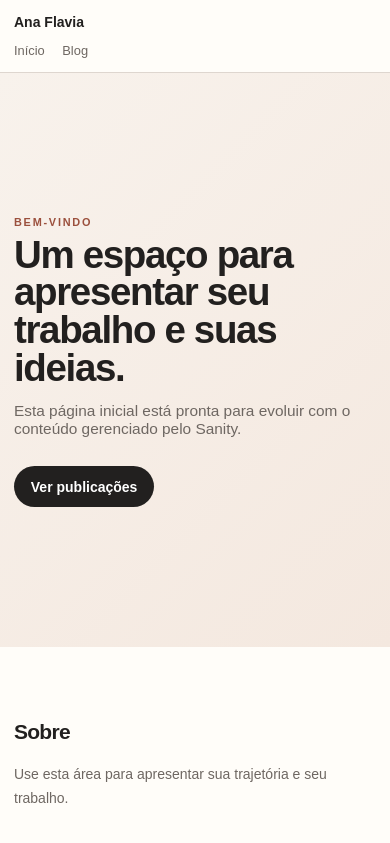
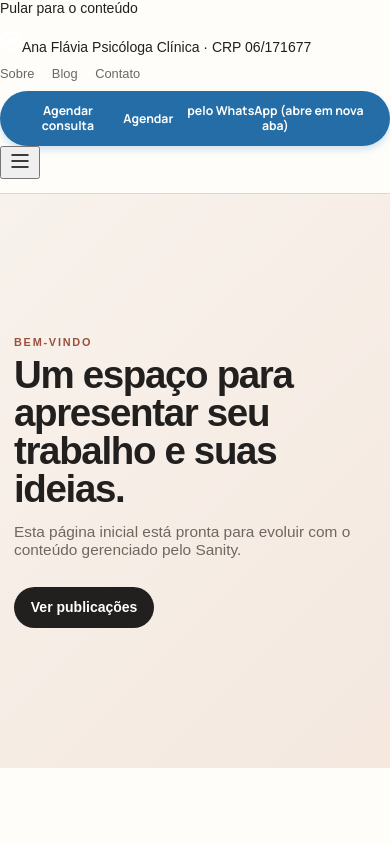
Before and after one commit to flaviafreitas/ana-flavia, a Nuxt app: page / in a window 390 px wide. Shown: the top 843 px of the page. Built offline with nearby package versions, Linux system fonts and the light colour scheme.

Commit message:
Add responsive header

```diff
--- a/app/components/SiteHeader.vue
+++ b/app/components/SiteHeader.vue
@@ -1,16 +1,110 @@
+<script setup lang="ts">
+import { site, siteNavigation } from '~/config/site'
+
+const route = useRoute()
+const menuOpen = ref(false)
+const menuButton = ref<HTMLButtonElement>()
+
+watch(
+  () => route.fullPath,
+  () => {
+    menuOpen.value = false
+  },
+)
+
+function closeMenu() {
+  if (!menuOpen.value) return
+  menuOpen.value = false
+  menuButton.value?.focus()
+}
+</script>
+
 <template>
-  <header class="site-header">
-    <div :class="['container', 'site-header__inner']">
-      <NuxtLink
-        class="site-header__logo"
-        to="/"
+  <header
+    class="site-header"
+    @keydown.esc="closeMenu"
+  >
+    <a
+      class="site-header__skip"
+      href="#conteudo-principal"
+    >
+      Pular para o conteúdo
+    </a>
+    <div class="site-shell site-header__inner">
+      <SiteBrand />
+      <nav
+        class="site-header__desktop-nav"
+        aria-label="Navegação principal"
       >
-        Ana Flavia
-      </NuxtLink>
-      <nav aria-label="Navegação principal">
-        <NuxtLink to="/">Início</NuxtLink>
-        <NuxtLink to="/blog">Blog</NuxtLink>
+        <NuxtLink
+          v-for="link in siteNavigation"
+          :key="link.to"
+          :to="link.to"
+          :class="{ 'is-current': route.fullPath === link.to }"
+          :aria-current="route.fullPath === link.to ? 'location' : 'false'"
+        >
+          {{ link.label }}
+        </NuxtLink>
       </nav>
+      <div class="site-header__actions">
+        <a
+          class="btn btn--primary btn--sm site-header__appointment"
+          :href="site.whatsappUrl"
+          target="_blank"
+          rel="noopener noreferrer"
+        >
+          <span class="site-header__appointment-desktop">Agendar consulta</span>
+          <span class="site-header__appointment-mobile">Agendar</span>
+          <span class="site-visually-hidden">pelo WhatsApp (abre em nova aba)</span>
+        </a>
+        <button
+          ref="menuButton"
+          class="site-header__menu-button"
+          type="button"
+          :aria-expanded="menuOpen"
+          aria-controls="site-mobile-navigation"
+          :aria-label="menuOpen ? 'Fechar menu' : 'Abrir menu'"
+          @click="menuOpen = !menuOpen"
+        >
+          <svg
+            width="24"
+            height="24"
+            viewBox="0 0 24 24"
+            fill="none"
+            stroke="currentColor"
+            stroke-width="1.5"
+            stroke-linecap="round"
+            aria-hidden="true"
+          >
+            <path
+              v-if="menuOpen"
+              d="m6 6 12 12M18 6 6 18"
+            />
+            <path
+              v-else
+              d="M4 6h16M4 12h16M4 18h16"
+            />
+          </svg>
+        </button>
+      </div>
     </div>
+    <nav
+      id="site-mobile-navigation"
+      v-show="menuOpen"
+      class="site-header__mobile-nav"
+      aria-label="Navegação principal no celular"
+    >
+      <div class="site-shell">
+        <NuxtLink
+          v-for="link in siteNavigation"
+          :key="link.to"
+          :to="link.to"
+          @click="menuOpen = false"
+        >
+          {{ link.label }}
+          <span aria-hidden="true">↗</span>
+        </NuxtLink>
+      </div>
+    </nav>
   </header>
 </template>
```
